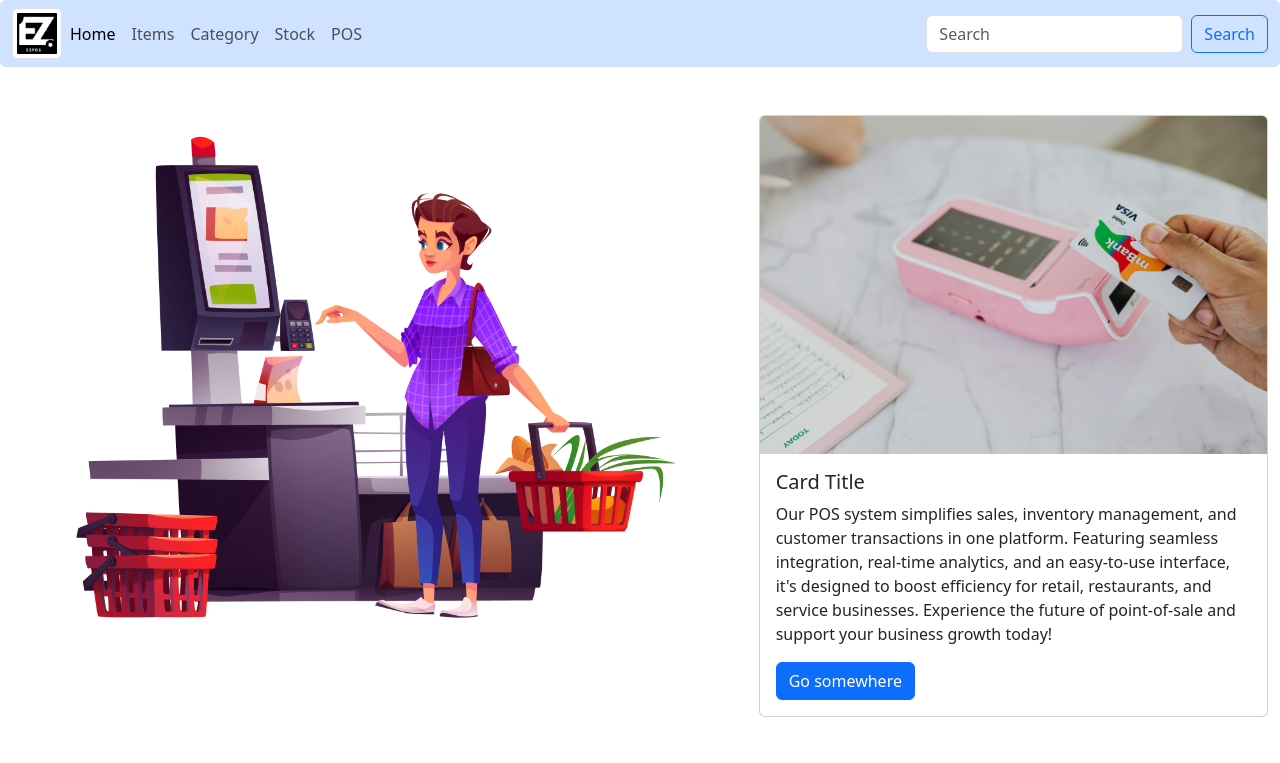
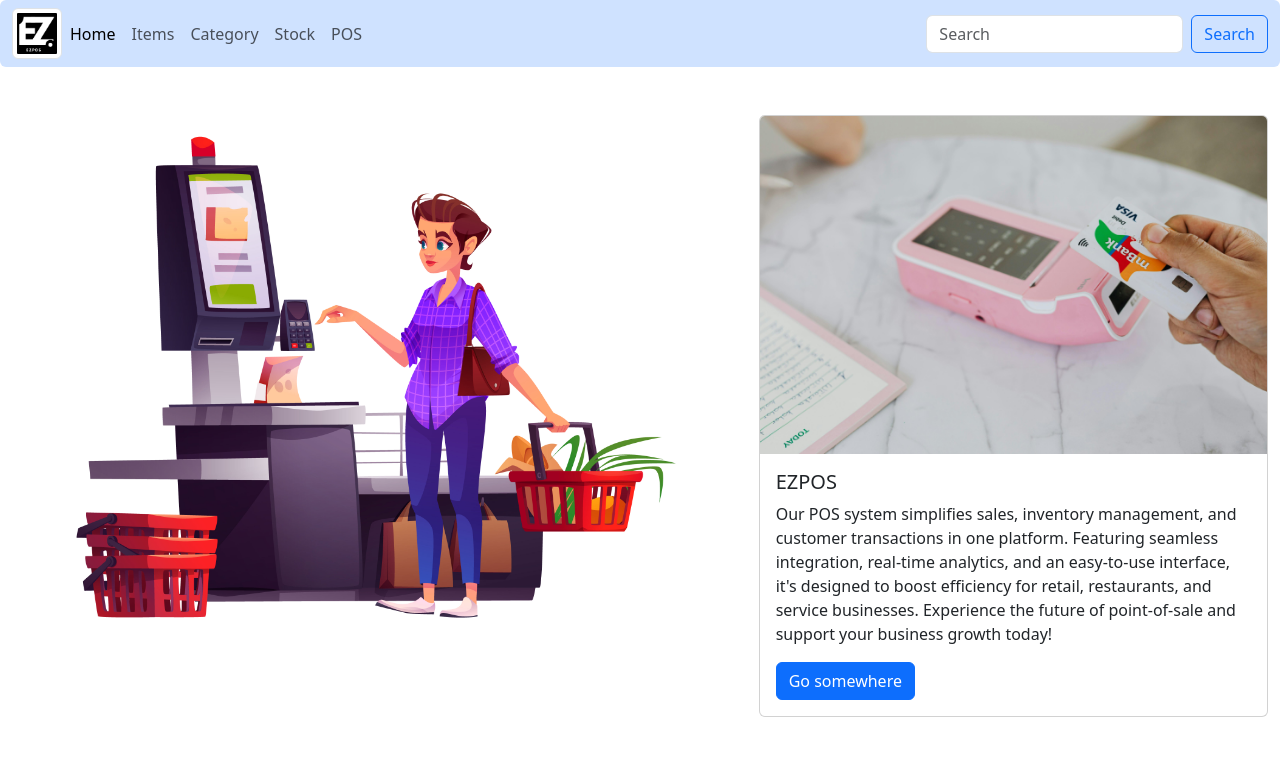
Before and after one commit to dehemiweerakoon/pos-ijse-front, a React (Create React App) app: page / in a window 1280 px wide. Shown: the top 763 px of the page. Built offline with nearby package versions, Linux system fonts and the light colour scheme; sample sign-in values are in the browser's storage.

Commit message:
added new error handling

```diff
--- a/src/Components/NavBar/NavBar.js
+++ b/src/Components/NavBar/NavBar.js
@@ -64,7 +64,7 @@ const NavBar = () => {
         <Link className="nav-link" to={"/stock"} onClick={handleClose}>Stock</Link>
         </li>
         <li className="nav-item">
-        <Link className="nav-link" to={"/ps"} onClick={handleClose}>POS</Link>
+        <Link className="nav-link" to={"/pos"} onClick={handleClose}>POS</Link>
         </li>
       </ul>
         </Offcanvas.Body>
--- a/src/pages/Home/Home.js
+++ b/src/pages/Home/Home.js
@@ -22,7 +22,7 @@ const Home = () => {
         <Card >
             <Card.Img variant="top" src={img2} />
             <Card.Body>
-              <Card.Title>Card Title</Card.Title>
+              <Card.Title>EZPOS</Card.Title>
               <Card.Text>
               Our POS system simplifies sales, inventory management, and customer transactions in one platform. Featuring seamless integration, real-time analytics, and an easy-to-use interface, it's designed to boost efficiency for retail, restaurants, and service businesses. Experience the future of point-of-sale and support your business growth today!
               </Card.Text>
--- a/src/pages/Stock/Stock.js
+++ b/src/pages/Stock/Stock.js
@@ -62,7 +62,7 @@ const Stock = () => {
     <Container>
      <Col>
      <a href='#stock' style={{textDecoration: 'none'}} className='mt-2'><h2>Add Stock</h2></a>
-      <Table striped bordered hover className='mt-3'>
+      <Table striped bordered hover className='mt-3' responsive>
       <thead>
         <tr>
           <th>#</th>
```
